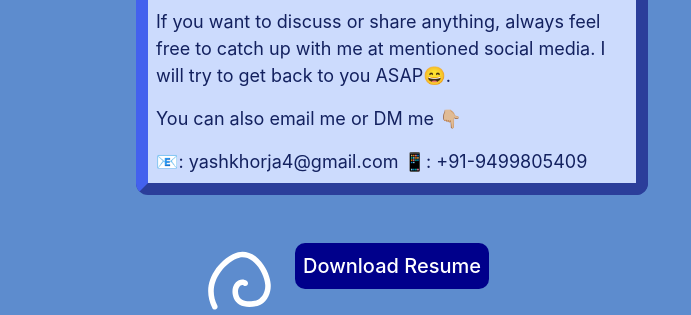
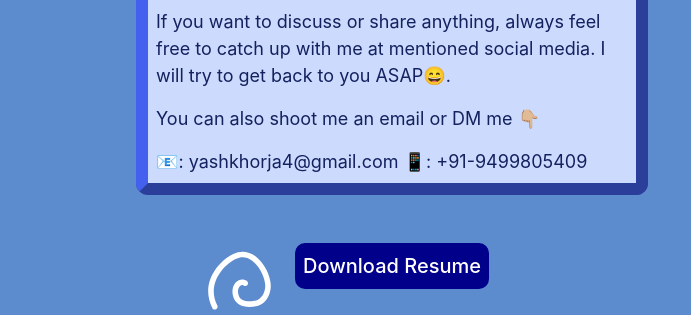
Before and after one commit to Yola21/Portfolio-Website, a plain HTML site: page contact.html in a window 1280 px wide. Shown: the part 329-644 px from the top of the page, 0-691 px from the left. Drawn offline with nearby package versions, Linux system fonts and the light colour scheme.

Commit message:
Update contact.html

```diff
--- a/contact.html
+++ b/contact.html
@@ -43,7 +43,7 @@
             <div class="contact-me-1" data-aos="fade-right" data-aos-delay="600" data-aos-duration="1000">
                 <div class="contact-card part">
                     <p>If you want to discuss or share anything, always feel free to catch up with me at mentioned social media. I will try to get back to you ASAP😄.</p>
-                    <p>You can also email me or DM me 👇🏼</p>
+                    <p>You can also shoot me an email or DM me 👇🏼</p>
                     <span>📧: <a href="mailto:yashkhorja4@gmail.com">yashkhorja4@gmail.com</a> </span>
                     <span>📱: <a href="tel:+91-9499805409">+91-9499805409</a> </span>
                 </div>
```
